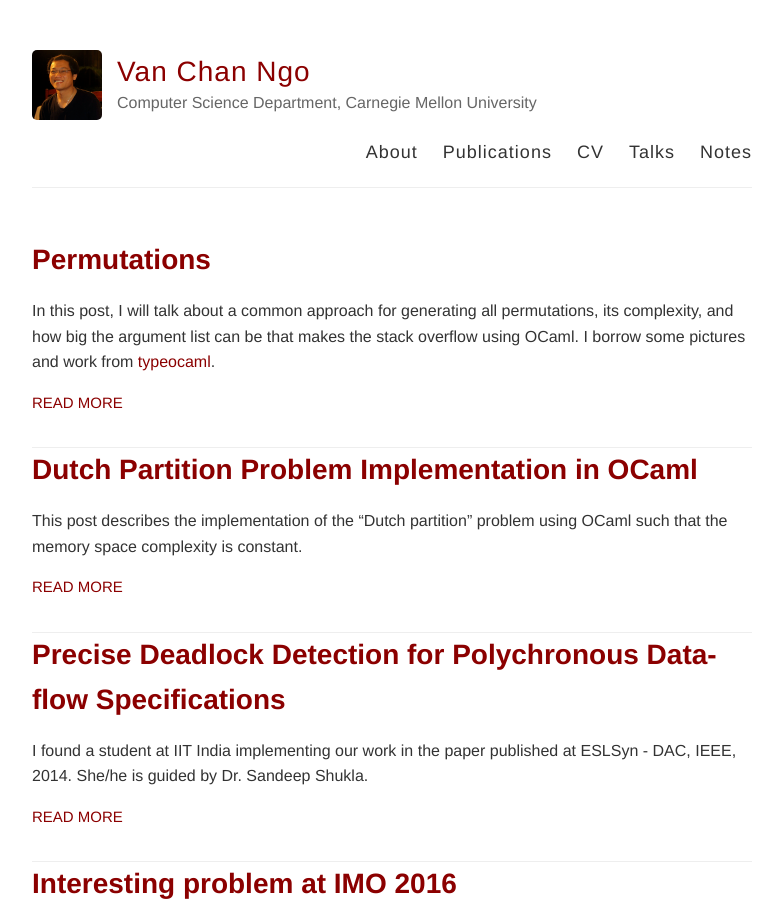
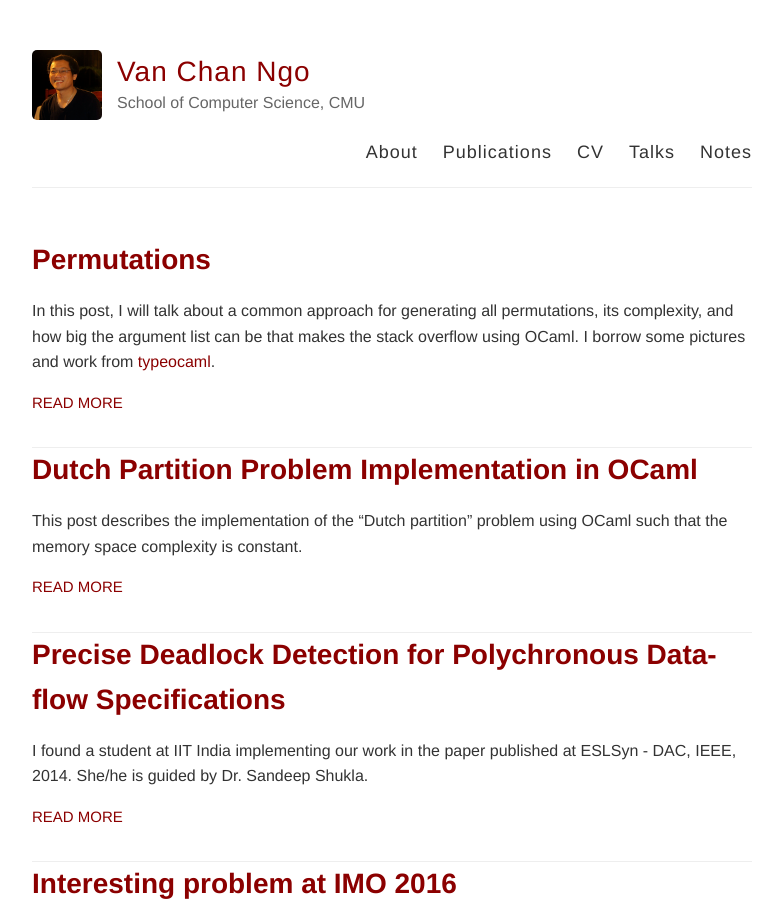
Before and after one commit to channgo2203/channgo2203.github.io, a Jekyll site: the page built from index.html, in a window 1280 px wide and 900 px high. Shown: the whole window, without its empty margins (248-1031 px from the left). Built offline with Jekyll 4.4.1, drawn with Linux system fonts in a browser that asks for light colours.

Commit message:
update all

```diff
--- a/_config.yml
+++ b/_config.yml
@@ -6,7 +6,7 @@
 name: Van Chan Ngo
 
 # Short bio or description (displayed in the header)
-description: Computer Science Department, Carnegie Mellon University
+description: School of Computer Science, CMU
 
 # URL of your avatar or profile pic (you could use your GitHub profile pic)
 avatar: http://channgo2203.github.io/images/logo.png
@@ -19,7 +19,7 @@ avatar: http://channgo2203.github.io/images/logo.png
 footer-links:
   dribbble:
   email: chan.ngo2203@gmail.com
-  facebook: channgo123
+  facebook:
   flickr:
   github: channgo2203
   instagram:
```
